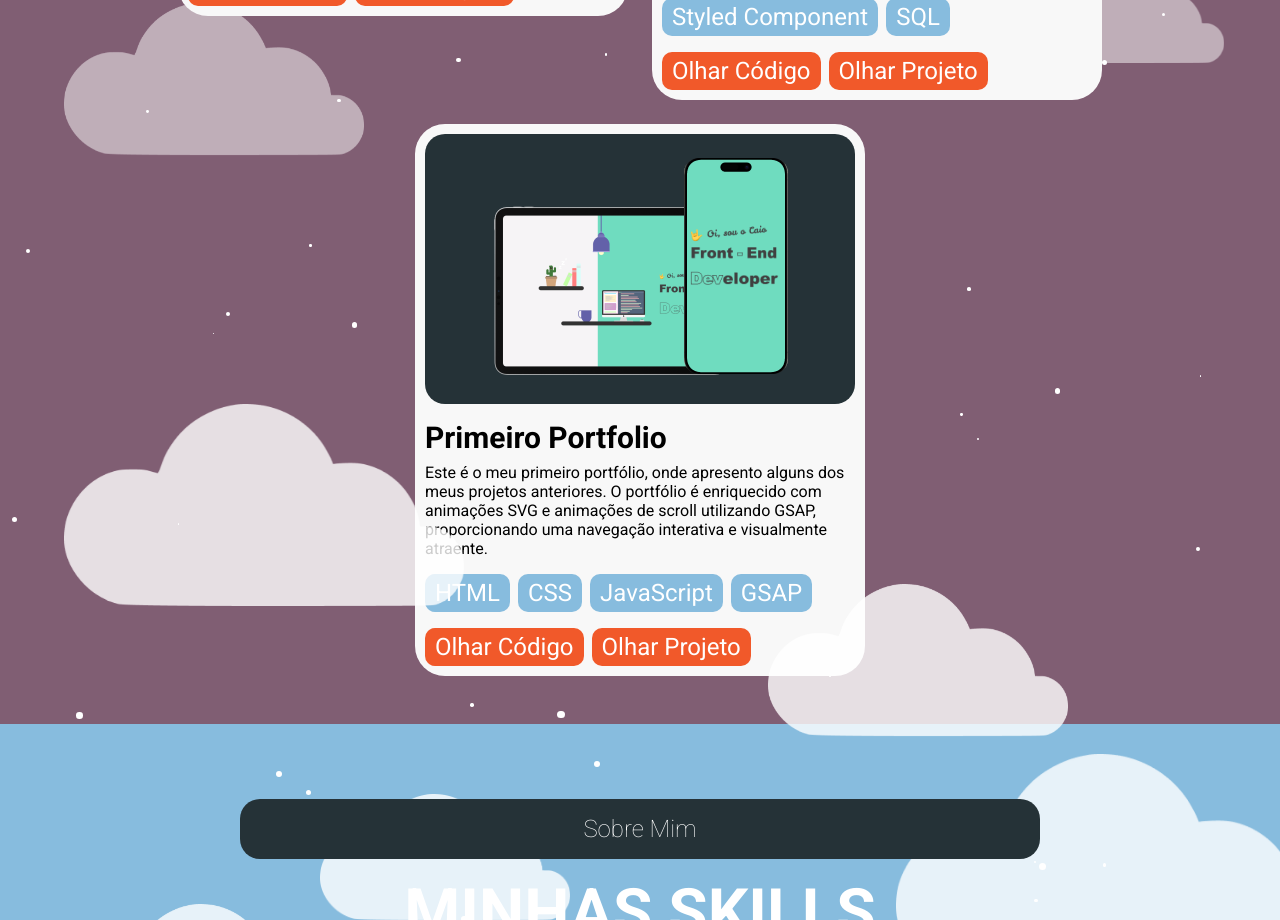
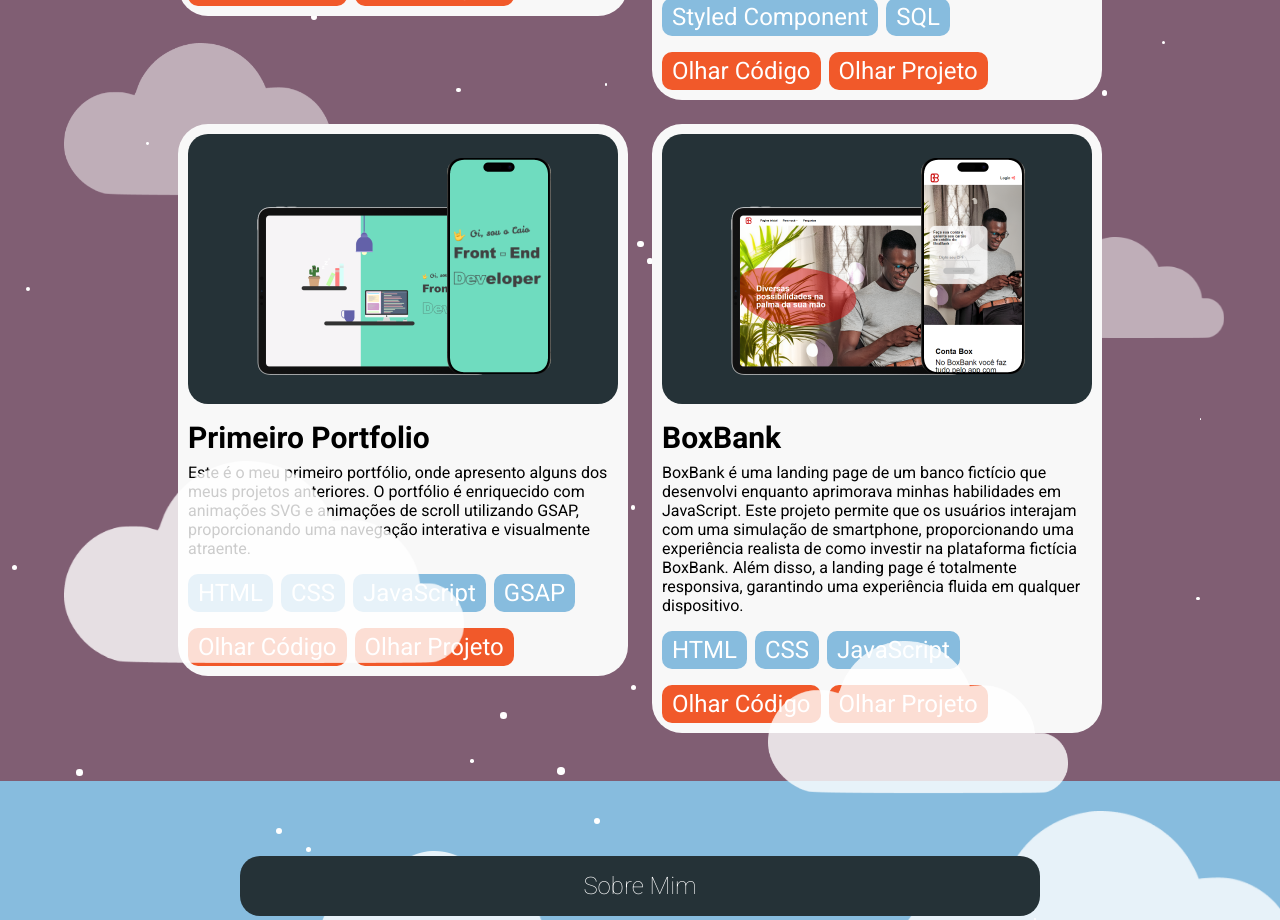
Before and after one commit to CaioColli/Colli_Dev_Portfolio, a React (Vite) app: page / in a window 1280 px wide. Shown: the part 1880-2800 px from the top of the page. Built offline with nearby package versions, Linux system fonts and the light colour scheme.

Commit message:
Update novo projeto - BoxBank

```diff
--- a/src/Data/projectsData.js
+++ b/src/Data/projectsData.js
@@ -27,5 +27,14 @@ export const projectsData = [{
         links: ['https://github.com/CaioColli/Portfolio', 'https://caiocolli.github.io/Portfolio/'],
         linkTitle: ['Olhar Código', 'Olhar Projeto'],
         finished: true
+    }, {
+        id: 4,
+        image: '/Images/BoxBank.png',
+        title: 'BoxBank',
+        description: 'BoxBank é uma landing page de um banco fictício que desenvolvi enquanto aprimorava minhas habilidades em JavaScript. Este projeto permite que os usuários interajam com uma simulação de smartphone, proporcionando uma experiência realista de como investir na plataforma fictícia BoxBank. Além disso, a landing page é totalmente responsiva, garantindo uma experiência fluida em qualquer dispositivo.',
+        technology: ['HTML', 'CSS', 'JavaScript'],
+        links: ['https://github.com/CaioColli/BoxBank', 'https://caiocolli.github.io/BoxBank/'],
+        linkTitle: ['Olhar Código', 'Olhar Projeto'],
+        finished: true
     }
 ]
```
Also changed, not shown: public/Images/BoxBank.png (added).
